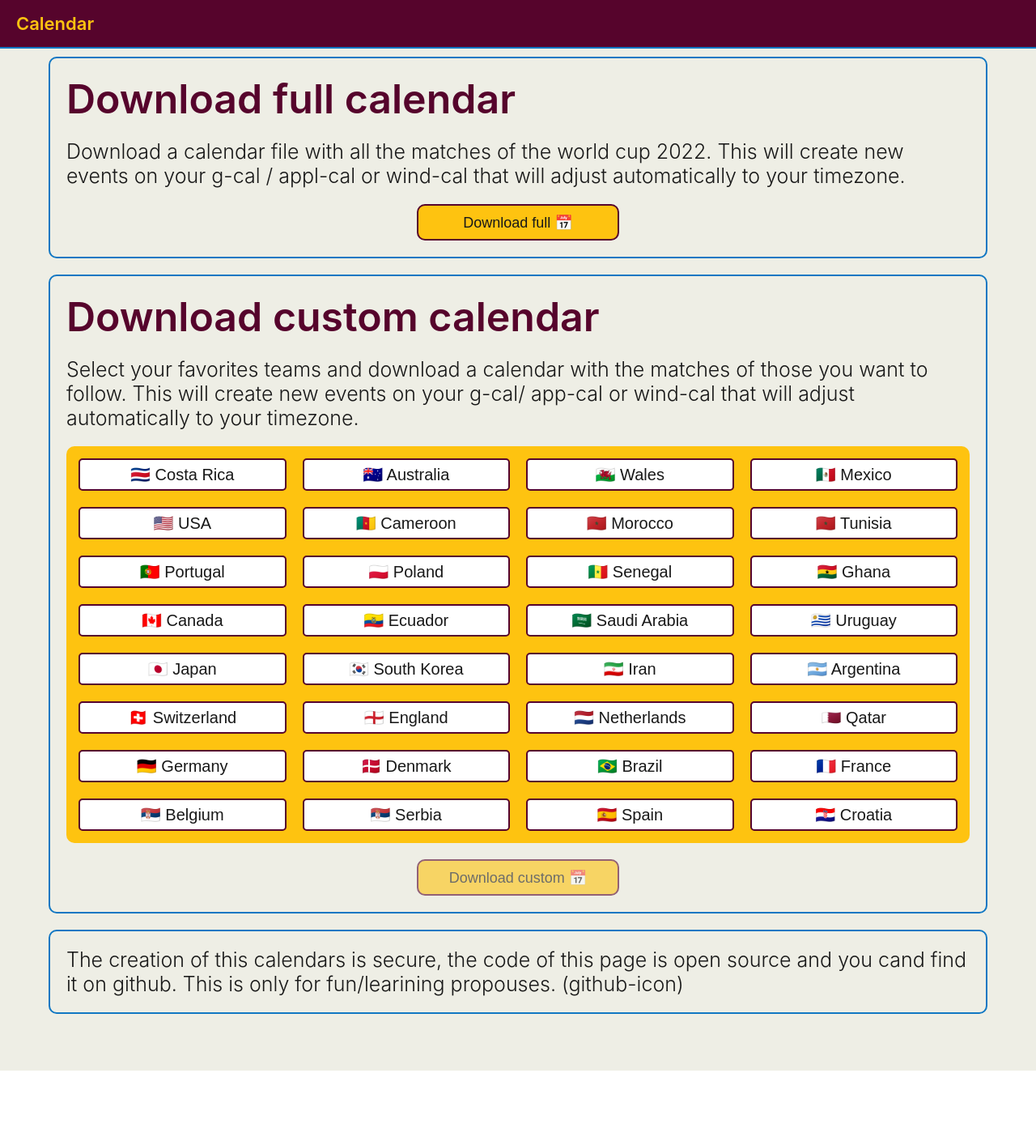
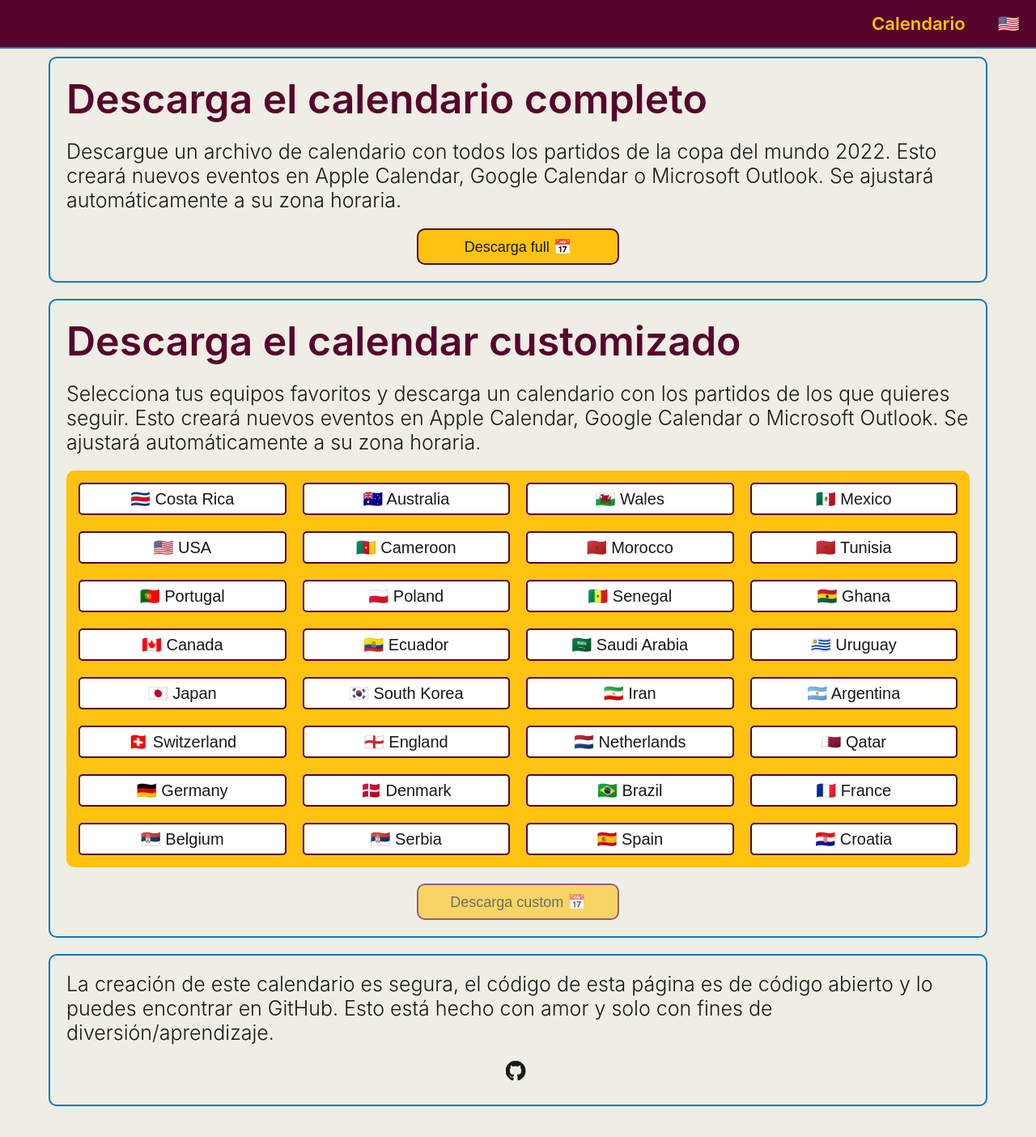
Before and after one commit to vicchirino/world-cup-calendar, a Next.js app: page /calendar in a window 1280 px wide. Shown: the top 1404 px of the page at 81% size. Before the commit the page ends 1322 px from the top, so only its background shows below. Built offline with nearby package versions, Linux system fonts and the light colour scheme.

Commit message:
Add translations

```diff
--- /dev/null
+++ b/components/Icon.tsx
@@ -0,0 +1,36 @@
+import styled from "styled-components"
+
+export const getIconPath = () => {
+  return (
+    <path
+      stroke="currentColor"
+      fill="currentColor"
+      d="M12 .297c-6.63 0-12 5.373-12 12 0 5.303 3.438 9.8 8.205 11.385.6.113.82-.258.82-.577 0-.285-.01-1.04-.015-2.04-3.338.724-4.042-1.61-4.042-1.61C4.422 18.07 3.633 17.7 3.633 17.7c-1.087-.744.084-.729.084-.729 1.205.084 1.838 1.236 1.838 1.236 1.07 1.835 2.809 1.305 3.495.998.108-.776.417-1.305.76-1.605-2.665-.3-5.466-1.332-5.466-5.93 0-1.31.465-2.38 1.235-3.22-.135-.303-.54-1.523.105-3.176 0 0 1.005-.322 3.3 1.23.96-.267 1.98-.399 3-.405 1.02.006 2.04.138 3 .405 2.28-1.552 3.285-1.23 3.285-1.23.645 1.653.24 2.873.12 3.176.765.84 1.23 1.91 1.23 3.22 0 4.61-2.805 5.625-5.475 5.92.42.36.81 1.096.81 2.22 0 1.606-.015 2.896-.015 3.286 0 .315.21.69.825.57C20.565 22.092 24 17.592 24 12.297c0-6.627-5.373-12-12-12"
+    />
+  )
+}
+
+const IconStyled = styled.svg`
+  width: 30px;
+  height: 30px;
+  color: ${props => props.theme.colors.black};
+  margin: 10px;
+  cursor: pointer;
+  :hover {
+    /* width: 28px;
+    height: 28px; */
+  }
+`
+
+type IconProps = {
+  // name: IconNames;
+  // color?: string;
+  href?: string
+  // boxSize?: 5 | 7 | 10 | 15 | 20;
+}
+
+export const Icon = ({ href }: IconProps) => (
+  <a href={href} target="_blank" rel="noreferrer">
+    <IconStyled>{getIconPath()}</IconStyled>
+  </a>
+)
--- a/components/NavBar.tsx
+++ b/components/NavBar.tsx
@@ -1,10 +1,12 @@
 import styled from "styled-components"
 import Link from "next/link"
 import { useState } from "react"
+import { useRouter } from "next/router"
+import { useIntl } from "react-intl"
 
 const Nav = styled.nav`
   display: flex;
-  flex-direction: row;
+  flex-direction: row-reverse;
   justify-content: flex;
   align-items: center;
   background-color: ${props => props.theme.colors.scarlet};
@@ -30,11 +32,19 @@ const NavItem = styled.div<NavItemProps>`
 
 const NavBar = () => {
   const [selected, setSelected] = useState("calendar")
+  const { locale, locales } = useRouter()
+  const { formatMessage } = useIntl()
   return (
     <Nav>
+      <Link href={locale === "es" ? "/en-US/calendar" : "es/calendar"}>
+        <NavItem selected={false}>{locale === "es" ? "🇺🇸" : "🇦🇷"}</NavItem>
+      </Link>
       <Link href="/calendar" onClick={() => setSelected("calendar")}>
-        <NavItem selected={selected === "calendar"}>Calendar</NavItem>
+        <NavItem selected={selected === "calendar"}>
+          {formatMessage({ id: "NavBar.Calendar" })}
+        </NavItem>
       </Link>
+
       {/* <Link href="/notifications" onClick={() => setSelected("notifications")}>
         <NavItem selected={selected === "notifications"}>Notifications</NavItem>
       </Link> */}
--- a/next.config.js
+++ b/next.config.js
@@ -15,6 +15,11 @@ const nextConfig = {
     // Enables the styled-components SWC transform
     styledComponents: true,
   },
+  i18n: {
+    locales: ["en-US", "es"],
+    defaultLocale: "es",
+    localeDetection: false,
+  },
 }
 
 module.exports = nextConfig
--- a/package.json
+++ b/package.json
@@ -20,6 +20,7 @@
     "next": "13.0.3",
     "react": "18.2.0",
     "react-dom": "18.2.0",
+    "react-intl": "^6.2.1",
     "styled-components": "^5.3.6",
     "typescript": "4.9.3"
   },
--- a/pages/_app.tsx
+++ b/pages/_app.tsx
@@ -4,6 +4,10 @@ import NavBar from "../components/NavBar"
 import Head from "next/head"
 import styled from "styled-components"
 import { ThemeProvider } from "styled-components"
+import { useRouter } from "next/router"
+import { IntlProvider } from "react-intl"
+import english from "../translations/en-US.json"
+import spanish from "../translations/es.json"
 
 const MainContainer = styled.div`
   padding: 60px 50px;
@@ -28,7 +32,9 @@ const theme = {
 }
 
 export default function App({ Component, pageProps }: AppProps) {
+  const { locale } = useRouter()
   return (
+    <IntlProvider locale="es" messages={locale === "es" ? spanish : english}>
       <ThemeProvider theme={theme}>
         <Head>
           <title>Create Next App</title>
@@ -41,5 +47,6 @@ export default function App({ Component, pageProps }: AppProps) {
           <Component {...pageProps} />
         </MainContainer>
       </ThemeProvider>
+    </IntlProvider>
   )
 }
--- a/pages/calendar.tsx
+++ b/pages/calendar.tsx
@@ -5,6 +5,8 @@ import TeamsGrid from "../components/TeamsGrid/TeamsGrid"
 import fixtures from "../public/fixture.json"
 import { FixtureItem } from "../types"
 import { createFixtureEvent, downloadCalendarEvents } from "../utils"
+import { Icon } from "../components/Icon"
+import { useIntl } from "react-intl"
 
 const H1 = styled.h1`
   font-size: 50px;
@@ -76,6 +78,7 @@ const TEAMS_LIST = [
 ]
 
 const CalendarPage = () => {
+  const { formatMessage } = useIntl()
   const [teamsSelected, setTeamsSelected] = useState<string[]>([])
 
   const fixturesItem: FixtureItem[] = fixtures.response as FixtureItem[]
@@ -84,28 +87,19 @@ const CalendarPage = () => {
   return (
     <>
       <SectionWrapper>
-        <H1>Download full calendar</H1>
-        <Body>
-          Download a calendar file with all the matches of the world cup 2022.
-          This will create new events on your g-cal / appl-cal or wind-cal that
-          will adjust automatically to your timezone.
-        </Body>
+        <H1>{formatMessage({ id: "Calendar.Full.H1" })}</H1>
+        <Body>{formatMessage({ id: "Calendar.Full.Body" })}</Body>
         <CenteredWrapper>
           <Button
             onClick={() => downloadCalendarEvents(fixturesItem)}
-            text={"Download full 📅"}
+            text={formatMessage({ id: "Calendar.Full.Button" })}
           />
         </CenteredWrapper>
       </SectionWrapper>
 
       <SectionWrapper>
-        <H1>Download custom calendar</H1>
-        <Body>
-          Select your favorites teams and download a calendar with the matches
-          of those you want to follow. This will create new events on your
-          g-cal/ app-cal or wind-cal that will adjust automatically to your
-          timezone.
-        </Body>
+        <H1>{formatMessage({ id: "Calendar.Custom.H1" })}</H1>
+        <Body>{formatMessage({ id: "Calendar.Custom.Body" })}</Body>
 
         <TeamsGrid
           teams={TEAMS_LIST}
@@ -119,13 +113,22 @@ const CalendarPage = () => {
           }}
         />
         {teamsSelected.length > 0 && (
-          <BodySmall>{`Teams selected: ${teamsSelected.map((team, index) => {
-            if (index === teamsSelected.length - 1) {
-              return " " + team + "."
-            } else {
-              return " " + team
-            }
-          })}`}</BodySmall>
+          <BodySmall>
+            {formatMessage(
+              {
+                id: "Calendar.Custom.SelectedTeams",
+              },
+              {
+                teams: teamsSelected.map((team, index) => {
+                  if (index === teamsSelected.length - 1) {
+                    return " " + team + "."
+                  } else {
+                    return " " + team
+                  }
+                }),
+              }
+            )}
+          </BodySmall>
         )}
         <CenteredWrapper>
           <Button
@@ -139,16 +142,15 @@ const CalendarPage = () => {
               )
             }
             disabled={teamsSelected.length === 0}
-            text={"Download custom 📅"}
+            text={formatMessage({ id: "Calendar.Custom.Button" })}
           />
         </CenteredWrapper>
       </SectionWrapper>
       <SectionWrapper>
-        <Body>
-          The creation of this calendars is secure, the code of this page is
-          open source and you cand find it on github. This is only for
-          fun/learining propouses. (github-icon)
-        </Body>
+        <Body>{formatMessage({ id: "Calendar.Outro" })}</Body>
+        <CenteredWrapper>
+          <Icon href="https://github.com/vicchirino/world-cup-calendar" />
+        </CenteredWrapper>
       </SectionWrapper>
     </>
   )
--- /dev/null
+++ b/translations/en-US.json
@@ -0,0 +1,11 @@
+{
+  "NavBar.Calendar": "Calendar",
+  "Calendar.Full.H1": "Download full calendar",
+  "Calendar.Full.Body": "Download a calendar file with all the matches of the world cup 2022. This will create new events on Apple Calendar, Google Calendar or Microsoft Outlook. It will adjust automatically to your time zone.",
+  "Calendar.Full.Button": "Download full 📅",
+  "Calendar.Custom.H1": "Download custom calendar",
+  "Calendar.Custom.Body": "Select your favorite teams and download a calendar with the matches of those you want to follow. This will create new events on Apple Calendar, Google Calendar, or Microsoft Outlook. It will adjust automatically to your timezone.",
+  "Calendar.Custom.Button": "Download custom 📅",
+  "Calendar.Outro": "The creation of this calendar is secure, the code of this page is open source and you can find it on GitHub. This is made with love and only for fun/learning purposes.",
+  "Calendar.Custom.SelectedTeams": "Teams selected: {teams}"
+}
--- /dev/null
+++ b/translations/es.json
@@ -0,0 +1,11 @@
+{
+  "NavBar.Calendar": "Calendario",
+  "Calendar.Full.H1": "Descarga el calendario completo",
+  "Calendar.Full.Body": "Descargue un archivo de calendario con todos los partidos de la copa del mundo 2022. Esto creará nuevos eventos en Apple Calendar, Google Calendar o Microsoft Outlook. Se ajustará automáticamente a su zona horaria.",
+  "Calendar.Full.Button": "Descarga full 📅",
+  "Calendar.Custom.H1": "Descarga el calendar customizado",
+  "Calendar.Custom.Body": "Selecciona tus equipos favoritos y descarga un calendario con los partidos de los que quieres seguir. Esto creará nuevos eventos en Apple Calendar, Google Calendar o Microsoft Outlook. Se ajustará automáticamente a su zona horaria.",
+  "Calendar.Custom.Button": "Descarga custom 📅",
+  "Calendar.Outro": "La creación de este calendario es segura, el código de esta página es de código abierto y lo puedes encontrar en GitHub. Esto está hecho con amor y solo con fines de diversión/aprendizaje.",
+  "Calendar.Custom.SelectedTeams": "Equipos seleccionados: {teams}"
+}
```
Also changed, not shown: 1 other file (tests, documents, lock files or other folders). Lines whose indentation alone changed are shown as unchanged.
